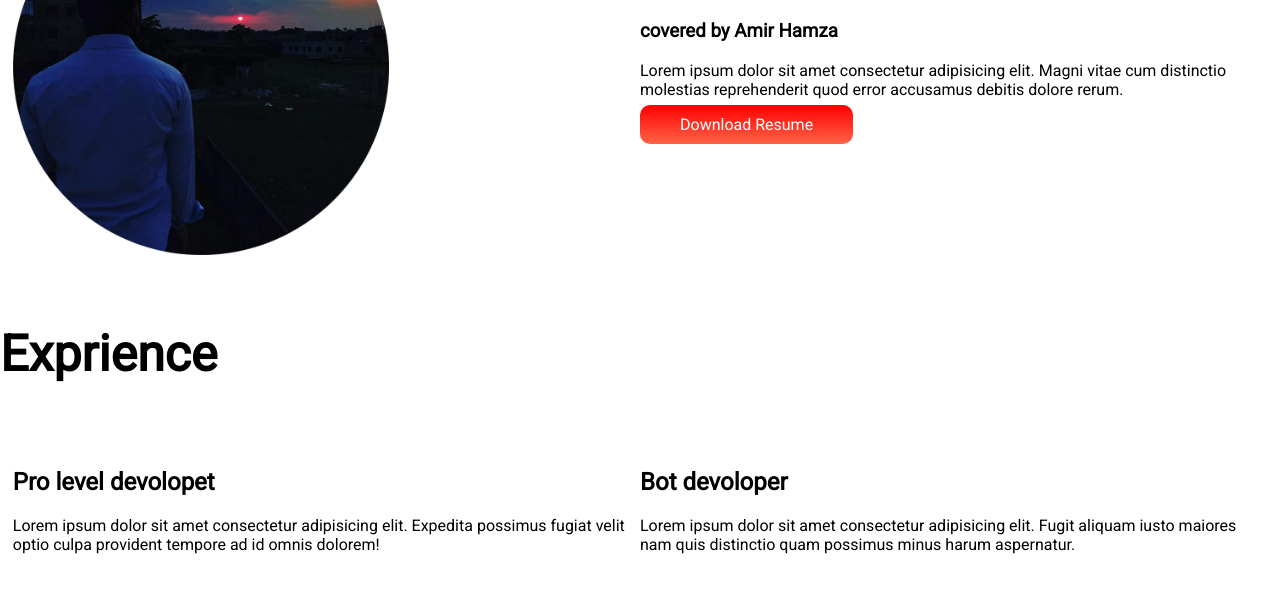
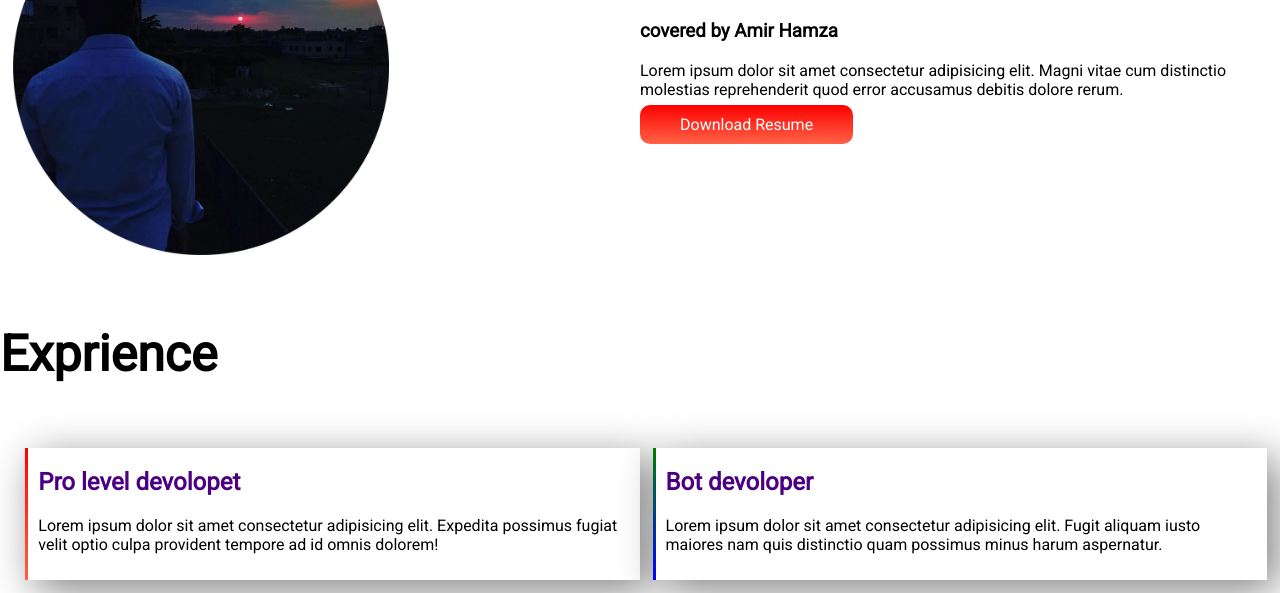
Before and after one commit to amirhamza818/my-protfolio, a plain HTML site: page index.html in a window 1280 px wide. Shown: the part 527-1120 px from the top of the page. Drawn offline with Linux system fonts and the light colour scheme.

Commit message:
all done

```diff
--- a/index.html
+++ b/index.html
@@ -29,8 +29,8 @@
 <h1>Exprience</h1>
 <br>
 <section>
-  <div  id="exprience exprience1" class="half"><h2>Pro level devolopet</h2><p>Lorem ipsum dolor sit amet consectetur adipisicing elit. Expedita possimus fugiat velit optio culpa provident tempore ad id omnis dolorem!</p></div>
-  <div id="exprience exprience2" class="half"><h2>Bot devoloper</h2><p>Lorem ipsum dolor sit amet consectetur adipisicing elit. Fugit aliquam iusto maiores nam quis distinctio quam possimus minus harum aspernatur.</p></div>
+  <div  id="exprience" class="half"><h2>Pro level devolopet</h2><p>Lorem ipsum dolor sit amet consectetur adipisicing elit. Expedita possimus fugiat velit optio culpa provident tempore ad id omnis dolorem!</p></div>
+  <div id="exprience1" class="half"><h2>Bot devoloper</h2><p>Lorem ipsum dolor sit amet consectetur adipisicing elit. Fugit aliquam iusto maiores nam quis distinctio quam possimus minus harum aspernatur.</p></div>
 </section>
 
 </body>
--- a/style.css
+++ b/style.css
@@ -31,3 +31,29 @@ width: 60%;
 h1{
     font-size: 50px;
 }
+#exprience{
+    background-color: white;
+    border-left: solid;
+    border-image: linear-gradient(red, tomato);
+    border-image-slice: 1;
+    box-shadow: 10px 10px 40px gray;
+    margin-left: 1%;
+    padding-right: 10px;
+    padding-bottom: 10px;
+    padding-left: 10px;
+}
+#exprience1{
+    background-color: white;
+    border-left: solid;
+    border-image: linear-gradient(green, blue);
+    border-image-slice: 1;
+    box-shadow: 10px 10px 40px gray;
+    margin-left: 1%;
+    padding-right: 10px;
+    padding-bottom: 10px;
+    padding-left: 10px;
+
+}
+h2{
+    color: indigo;
+}
```
